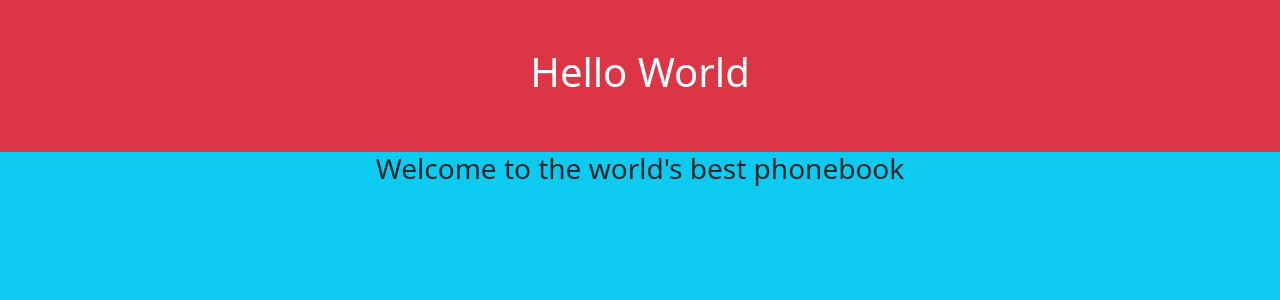
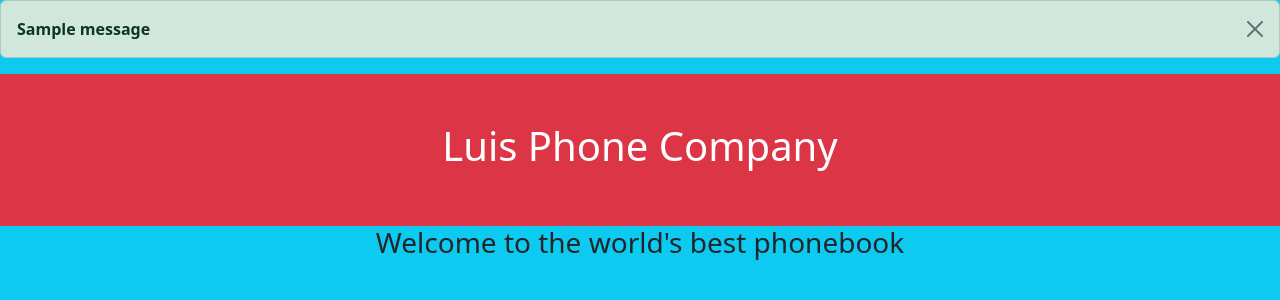
Before and after one commit to FonzeCode/flask_phonebook, a Flask app: page / in a window 1280 px wide. Shown: the part 56-356 px from the top of the page. Run offline with Flask 2, Linux system fonts and the light colour scheme; one stand-in notice (Sample message) is shown.

Commit message:
routes and templates modified

```diff
--- a/app/routes.py
+++ b/app/routes.py
@@ -1,5 +1,5 @@
 from app import app
-from flask import render_template, redirect, url_for
+from flask import render_template, redirect, url_for, flash
 from app.forms import PhoneForm
 
 @app.route('/')
@@ -16,5 +16,6 @@ def add_phone():
         address = form.address.data
         phone = form.phone_number.data
         print(first, last, address, phone)
+        flash(f"{first} {last} has been added to the phone book", "success")
         return redirect(url_for('index'))
     return render_template('add_phone.html', form=form)
--- /dev/null
+++ b/app/templates/alerts.html
@@ -0,0 +1,10 @@
+{% with messages = get_flashed_messages(with_categories=true) %}
+    {% if messages %}
+        {% for category, message in messages %}
+        <div class="alert alert-{{ category }} alert-dismissible fade show" role="alert">
+            <strong>{{ message }}</strong>
+            <button type="button" class="btn-close" data-bs-dismiss="alert" aria-label="Close"></button>
+          </div>
+        {% endfor %}
+    {% endif %}
+{% endwith %}
--- a/app/templates/base.html
+++ b/app/templates/base.html
@@ -11,11 +11,12 @@
 
     {% include 'nav.html' %}
 
+    {% include 'alerts.html' %}
 
     <div class="row bg-danger py-5">
         <div class="col text-center text-white">
             {% block header %}
-                <h1>Hello World</h1>
+                <h1>Luis Phone Company</h1>
             {% endblock %}
         </div>
     </div>
```
